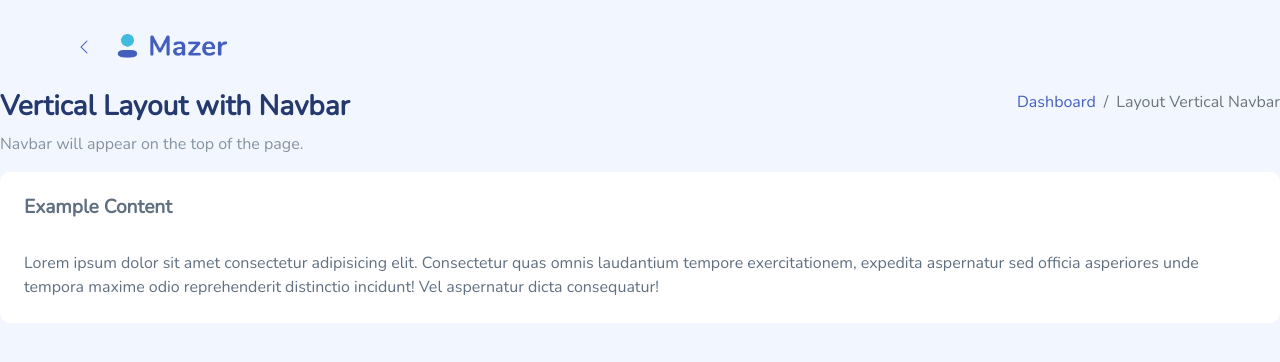
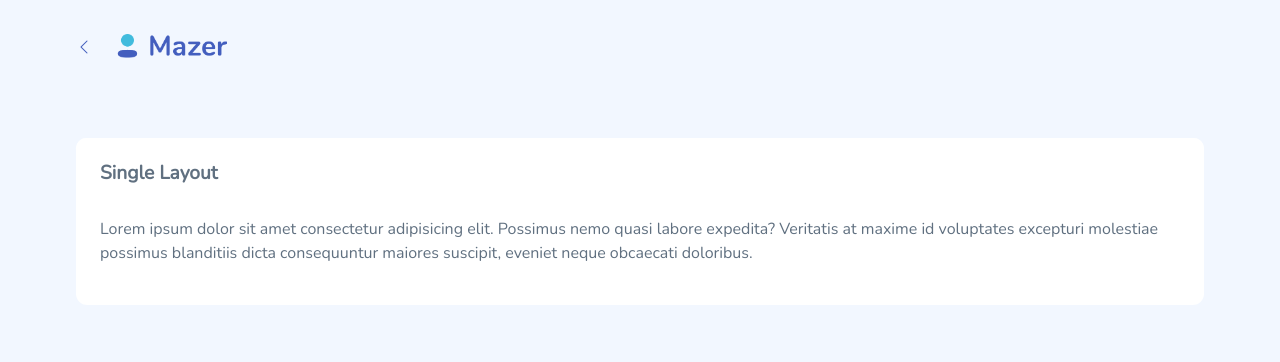
Before and after one commit to fzn0x/mazer-nuxt, a Nuxt app: page /layouts/1-column in a window 1280 px wide. Shown: the top 362 px of the page. Built offline with nearby package versions, Linux system fonts and the light colour scheme; what vue3-apexcharts would draw is missing.

Commit message:
fix: sidebar missing after changing page

```diff
--- a/components/Layouts/Sidebar/LayoutSidebar.vue
+++ b/components/Layouts/Sidebar/LayoutSidebar.vue
@@ -7,8 +7,6 @@ import { useStore } from '~/store';
 const store = useStore()
 
 const isSidebarActive = computed(() => store.isSidebarActive)
-console.log(isSidebarActive.value)
-store.toggleSidebar()
 
 
 const sidebarWrapper = ref<HTMLElement>()
--- a/layouts/vertical.vue
+++ b/layouts/vertical.vue
@@ -1,3 +1,9 @@
+<script lang="ts" setup>
+import LayoutSidebar from '~~/components/Layouts/Sidebar/LayoutSidebar.vue';
+import VerticalHeader from '~~/components/Layouts/VerticalHeader.vue';
+import LayoutFooter from '~~/components/Layouts/LayoutFooter.vue';
+
+</script>
 <template>
     <div id="app">
         <div id="sidebar" class="active">
@@ -7,7 +13,7 @@
             <VerticalHeader></VerticalHeader>
             <div id="main-content">
                 <slot/>
-                <Footer></Footer>
+                <LayoutFooter></LayoutFooter>
             </div>
         </div>
     </div>
--- a/pages/layouts/1-column.vue
+++ b/pages/layouts/1-column.vue
@@ -4,34 +4,16 @@ definePageMeta({
 })
 </script>
 <template>
-<div class="page-heading">
-    <div class="page-title">
-        <div class="row">
-            <div class="col-12 col-md-6 order-md-1 order-last">
-                <h3>Vertical Layout with Navbar</h3>
-                <p class="text-subtitle text-muted">Navbar will appear on the top of the page.</p>
-            </div>
-            <div class="col-12 col-md-6 order-md-2 order-first">
-                <nav aria-label="breadcrumb" class="breadcrumb-header float-start float-lg-end">
-                    <ol class="breadcrumb">
-                        <li class="breadcrumb-item"><a href="index.html">Dashboard</a></li>
-                        <li class="breadcrumb-item active" aria-current="page">Layout Vertical Navbar</li>
-                    </ol>
-                </nav>
-            </div>
+<div class="container">
+    <div class="card mt-5">
+        <div class="card-header">
+            <h4 class="card-title">Single Layout</h4>
+        </div>
+        <div class="card-body">
+            <p>Lorem ipsum dolor sit amet consectetur adipisicing elit. Possimus nemo quasi labore expedita? Veritatis
+                at maxime id voluptates excepturi molestiae possimus blanditiis dicta consequuntur maiores suscipit,
+                eveniet neque obcaecati doloribus.</p>
         </div>
     </div>
-    <section class="section">
-        <div class="card">
-            <div class="card-header">
-                <h4 class="card-title">Example Content</h4>
-            </div>
-            <div class="card-body">
-                Lorem ipsum dolor sit amet consectetur adipisicing elit. Consectetur quas omnis laudantium tempore
-                exercitationem, expedita aspernatur sed officia asperiores unde tempora maxime odio reprehenderit
-                distinctio incidunt! Vel aspernatur dicta consequatur!
-            </div>
-        </div>
-    </section>
 </div>
 </template>
```
